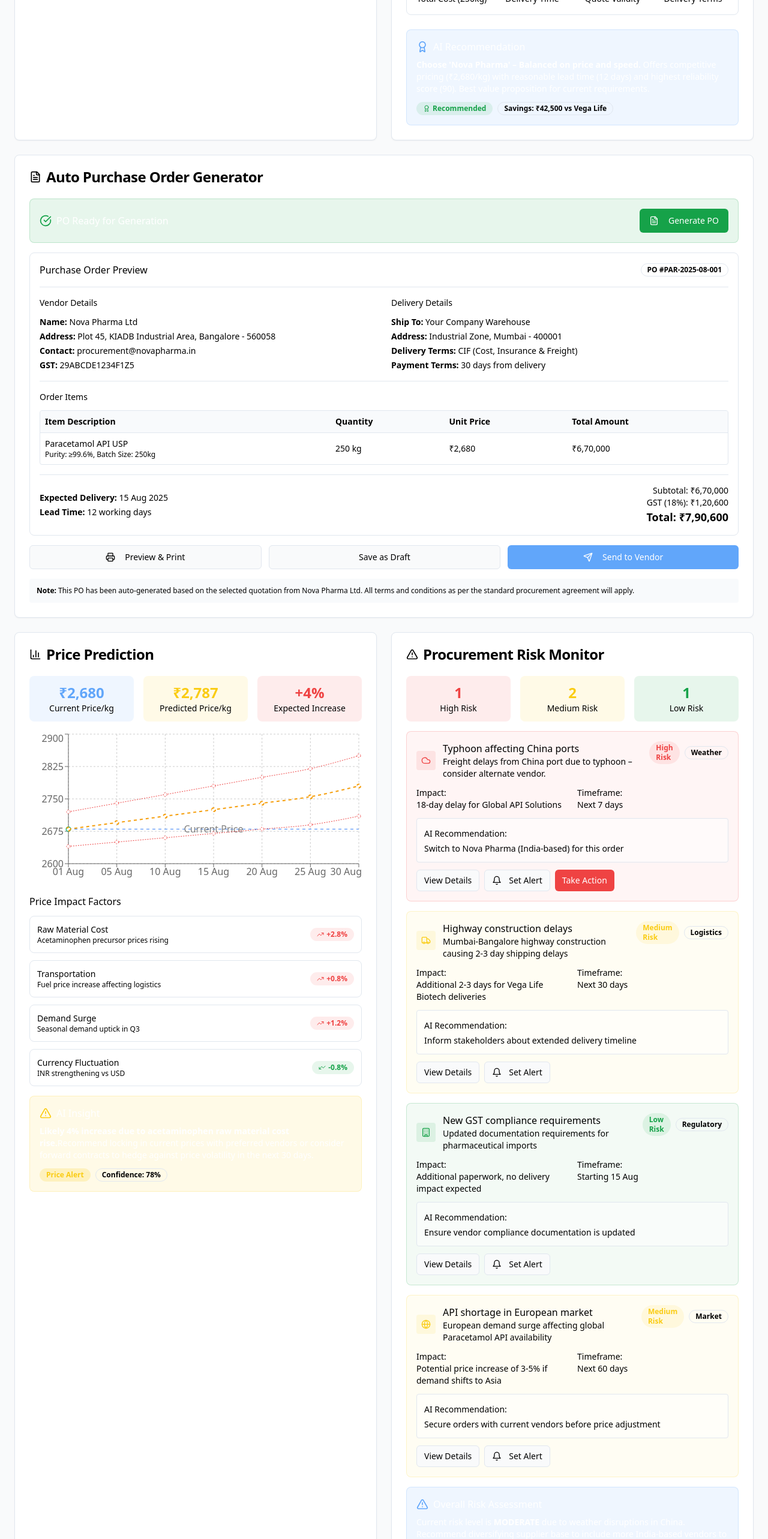
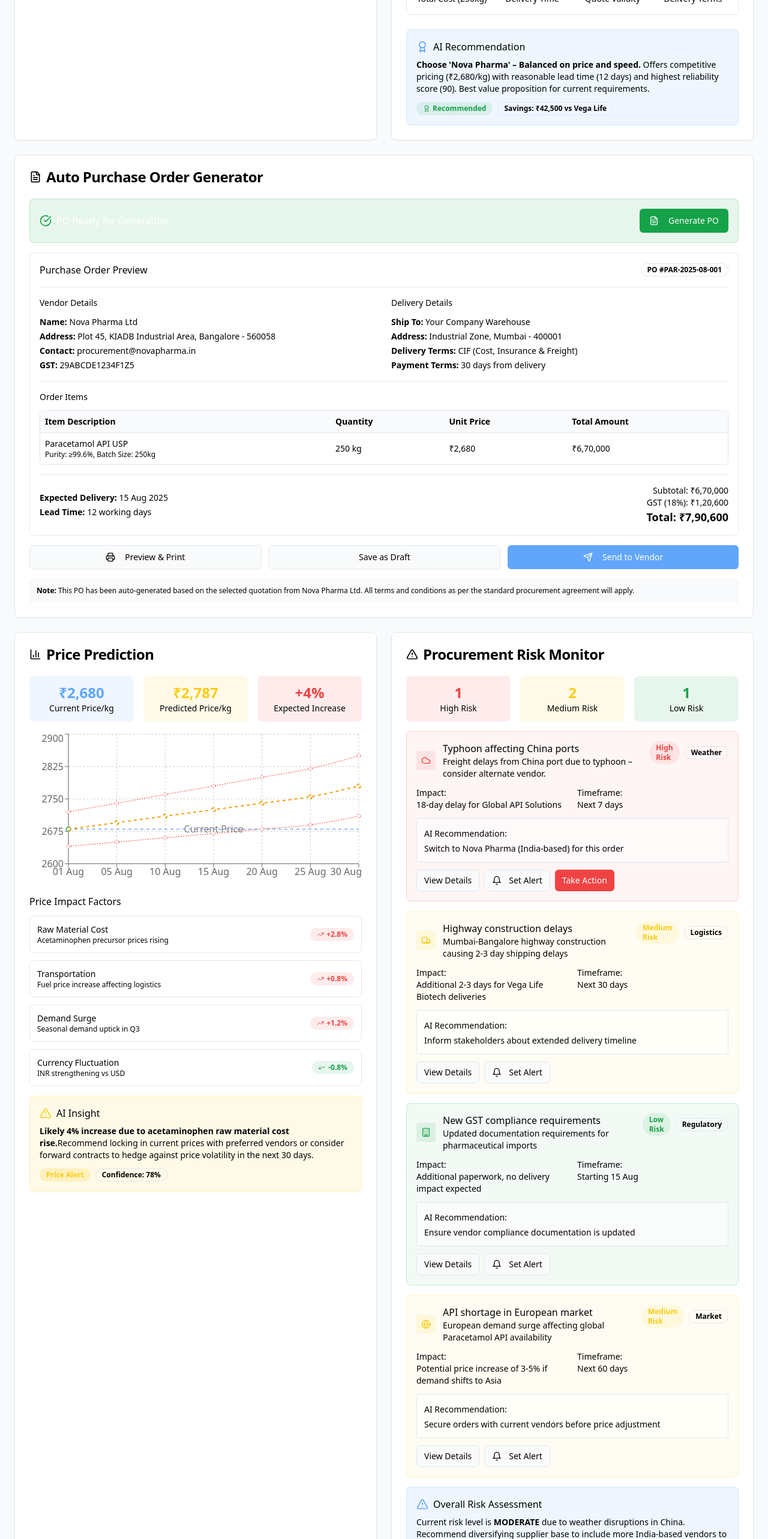
Before and after one commit to yashasvi234/para-ai-flow, a React (Vite) app: page / in a window 1280 px wide. Shown: the part 3102-5668 px from the top of the page at 60% size. Built offline with nearby package versions, Linux system fonts and the light colour scheme.

Commit message:
Fix text color
Make AI recommendation, insight, and risk assessment text black for better visibility.

```diff
--- a/src/components/modules/PricePrediction.tsx
+++ b/src/components/modules/PricePrediction.tsx
@@ -127,9 +127,9 @@ export function PricePrediction() {
         <div className="bg-warning/10 border border-warning/20 rounded-lg p-4">
           <div className="flex items-center space-x-2 mb-2">
             <AlertTriangle className="h-5 w-5 text-warning" />
-            <h4 className="font-medium text-warning-foreground">AI Insight</h4>
+            <h4 className="font-medium text-foreground">AI Insight</h4>
           </div>
-          <p className="text-sm text-warning-foreground">
+          <p className="text-sm text-foreground">
             <strong>Likely 4% increase due to acetaminophen raw material cost rise.</strong>
             Recommend locking in current prices with preferred vendors or consider forward contracts
             to hedge against price volatility in the next 30 days.
--- a/src/components/modules/ProcurementRiskMonitor.tsx
+++ b/src/components/modules/ProcurementRiskMonitor.tsx
@@ -157,9 +157,9 @@ export function ProcurementRiskMonitor() {
         <div className="bg-info/10 border border-info/20 rounded-lg p-4">
           <div className="flex items-center space-x-2 mb-2">
             <AlertTriangle className="h-5 w-5 text-info" />
-            <h4 className="font-medium text-info-foreground">Overall Risk Assessment</h4>
+            <h4 className="font-medium text-foreground">Overall Risk Assessment</h4>
           </div>
-          <p className="text-sm text-info-foreground">
+          <p className="text-sm text-foreground">
             Current risk level is <strong>MODERATE</strong> due to weather disruptions in China.
             Recommend diversifying supplier base to include more India-based vendors to reduce geographical risk exposure.
           </p>
--- a/src/components/modules/QuotationAnalysis.tsx
+++ b/src/components/modules/QuotationAnalysis.tsx
@@ -123,9 +123,9 @@ export function QuotationAnalysis() {
         <div className="bg-info/10 border border-info/20 rounded-lg p-4">
           <div className="flex items-center space-x-2 mb-2">
             <Award className="h-5 w-5 text-info" />
-            <h4 className="font-medium text-info-foreground">AI Recommendation</h4>
+            <h4 className="font-medium text-foreground">AI Recommendation</h4>
           </div>
-          <p className="text-sm text-info-foreground">
+          <p className="text-sm text-foreground">
             <strong>Choose 'Nova Pharma' – Balanced on price and speed.</strong> Offers competitive pricing (₹2,680/kg)
             with reasonable lead time (12 days) and highest reliability score (90). Best value proposition for current requirements.
           </p>
```
